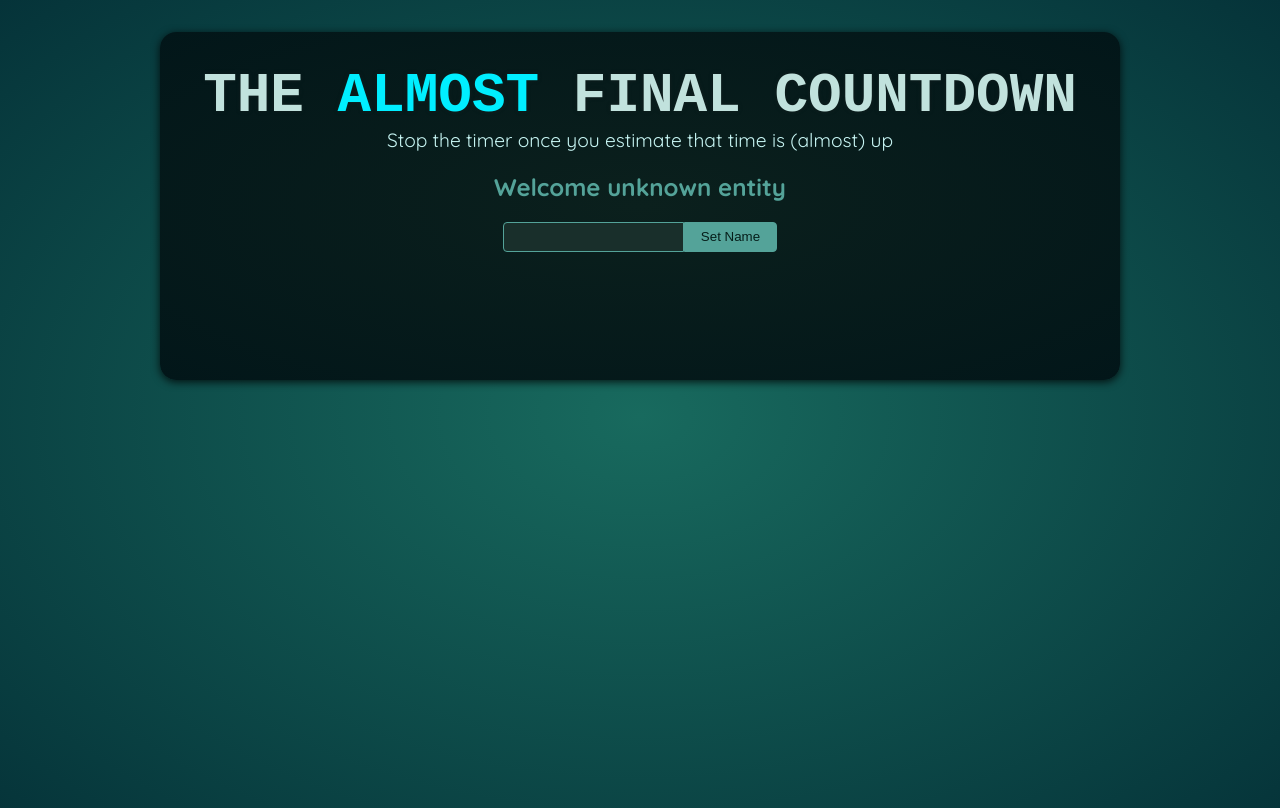
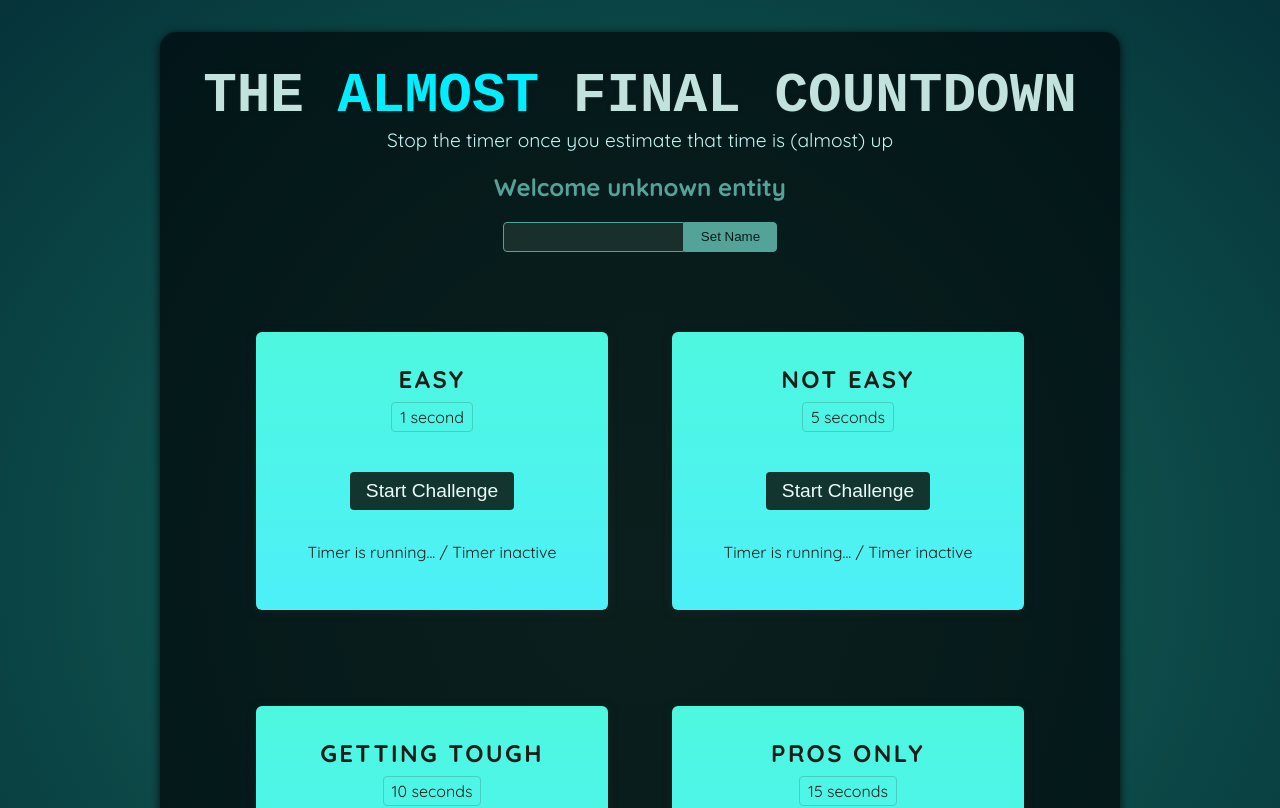
Before and after one commit to gentil-kadson/almost-final-countdown, a React (Vite) app: page / in a window 1280 px wide. Shown: the top 808 px of the page. Built offline with nearby package versions, Linux system fonts and the light colour scheme; a web font is replaced by a local one.

Commit message:
feat: implements TimerChallenge component (static).

```diff
--- a/src/App.jsx
+++ b/src/App.jsx
@@ -1,10 +1,16 @@
-import Player from './components/Player.jsx';
+import Player from "./components/Player.jsx";
+import TimerChallenge from "./components/TimerChallenge.jsx";
 
 function App() {
   return (
     <>
       <Player />
-      <div id="challenges"></div>
+      <div id="challenges">
+        <TimerChallenge title="Easy" targetTime={1} />
+        <TimerChallenge title="Not easy" targetTime={5} />
+        <TimerChallenge title="Getting tough" targetTime={10} />
+        <TimerChallenge title="Pros only" targetTime={15} />
+      </div>
     </>
   );
 }
--- /dev/null
+++ b/src/components/TimerChallenge.jsx
@@ -0,0 +1,14 @@
+export default function TimerChallenge({ title, targetTime }) {
+  return (
+    <section className="challenge">
+      <h2>{title}</h2>
+      <p className="challenge-time">
+        {targetTime} second{targetTime > 1 ? "s" : ""}
+      </p>
+      <p>
+        <button>Start Challenge</button>
+      </p>
+      <p className="">Timer is running... / Timer inactive</p>
+    </section>
+  );
+}
```
